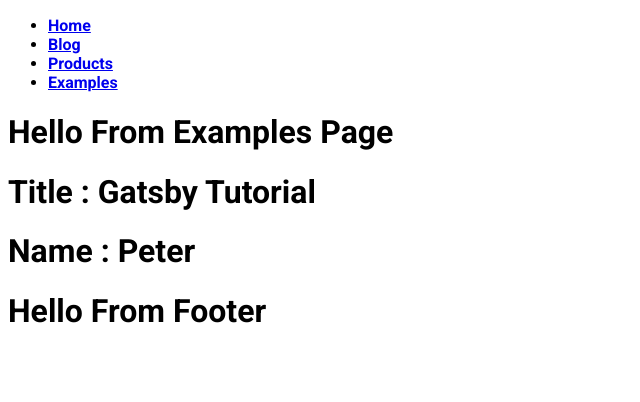
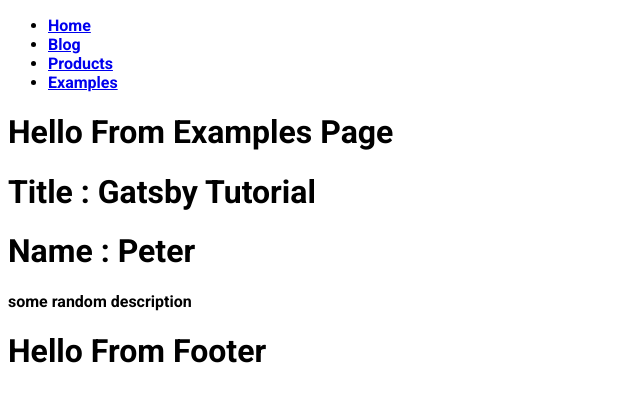
Before and after one commit to kyle-norris/Gatsby-Tutorial, a Gatsby site in the folder portfolio/: page /examples in a window 1280 px wide. Shown: the whole page, without its empty margins (0-640 px from the left). Built offline with nearby package versions, Linux system fonts and the light colour scheme; Gatsby itself is replaced by a stand-in of ours.

Commit message:
Learned StaticQuery Component syntax

```diff
--- a/portfolio/src/examples/Header.js
+++ b/portfolio/src/examples/Header.js
@@ -4,7 +4,7 @@
 const getData = graphql`
 {
   site {
-      siteMetadata {
+    info: siteMetadata {
       person {
         age
         name
@@ -21,7 +21,7 @@
 const Header = () => {
   const {
     site: {
-      siteMetadata: {
+      info: {
         title,
         person: { age, name },
       },
--- /dev/null
+++ b/portfolio/src/examples/HeaderStatic.js
@@ -0,0 +1,26 @@
+import React from "react"
+import { StaticQuery, graphql } from "gatsby"
+
+const ComponentName = () => (
+  <StaticQuery
+    query={graphql`
+      {
+        site {
+          info: siteMetadata {
+            person {
+              age
+              name
+            }
+            author
+            data
+            description
+            title
+          }
+        }
+      }
+    `}
+    render={data => <h4>{data.site.info.description}</h4>}
+  ></StaticQuery>
+)
+
+export default ComponentName
--- a/portfolio/src/pages/examples.js
+++ b/portfolio/src/pages/examples.js
@@ -1,14 +1,16 @@
-import React from 'react'
-import Header from '../examples/Header'
-import Layout from '../components/Layout'
+import React from "react";
+import Header from "../examples/Header";
+import Layout from "../components/Layout";
+import HeaderStatic from "../examples/HeaderStatic";
 
 const examples = () => {
   return (
     <Layout>
       <h1>Hello from examples page</h1>
       <Header />
+      <HeaderStatic />
     </Layout>
-  )
-}
+  );
+};
 
-export default examples
+export default examples;
```
Also changed, not shown: README.md. Lines whose indentation alone changed are shown as unchanged.
